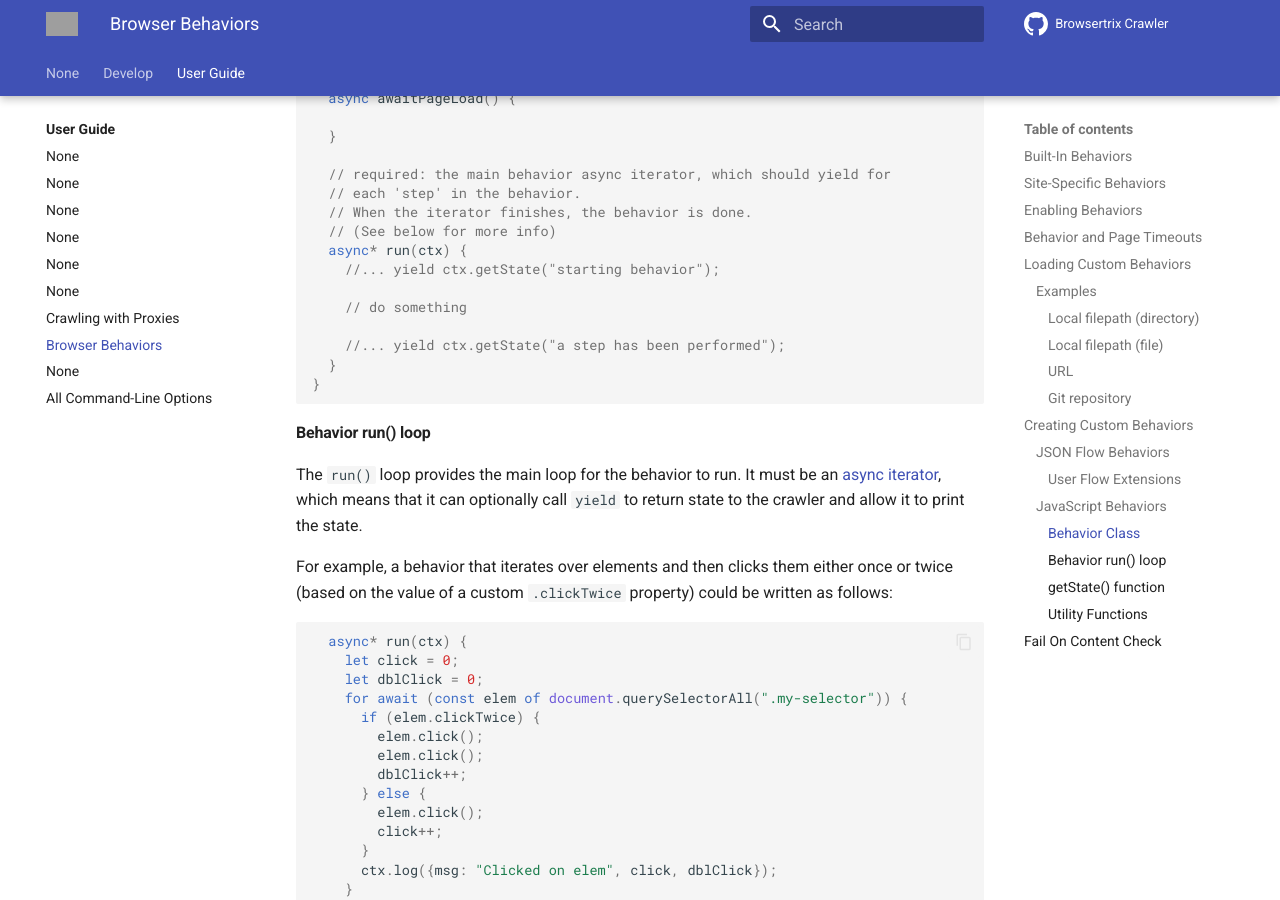
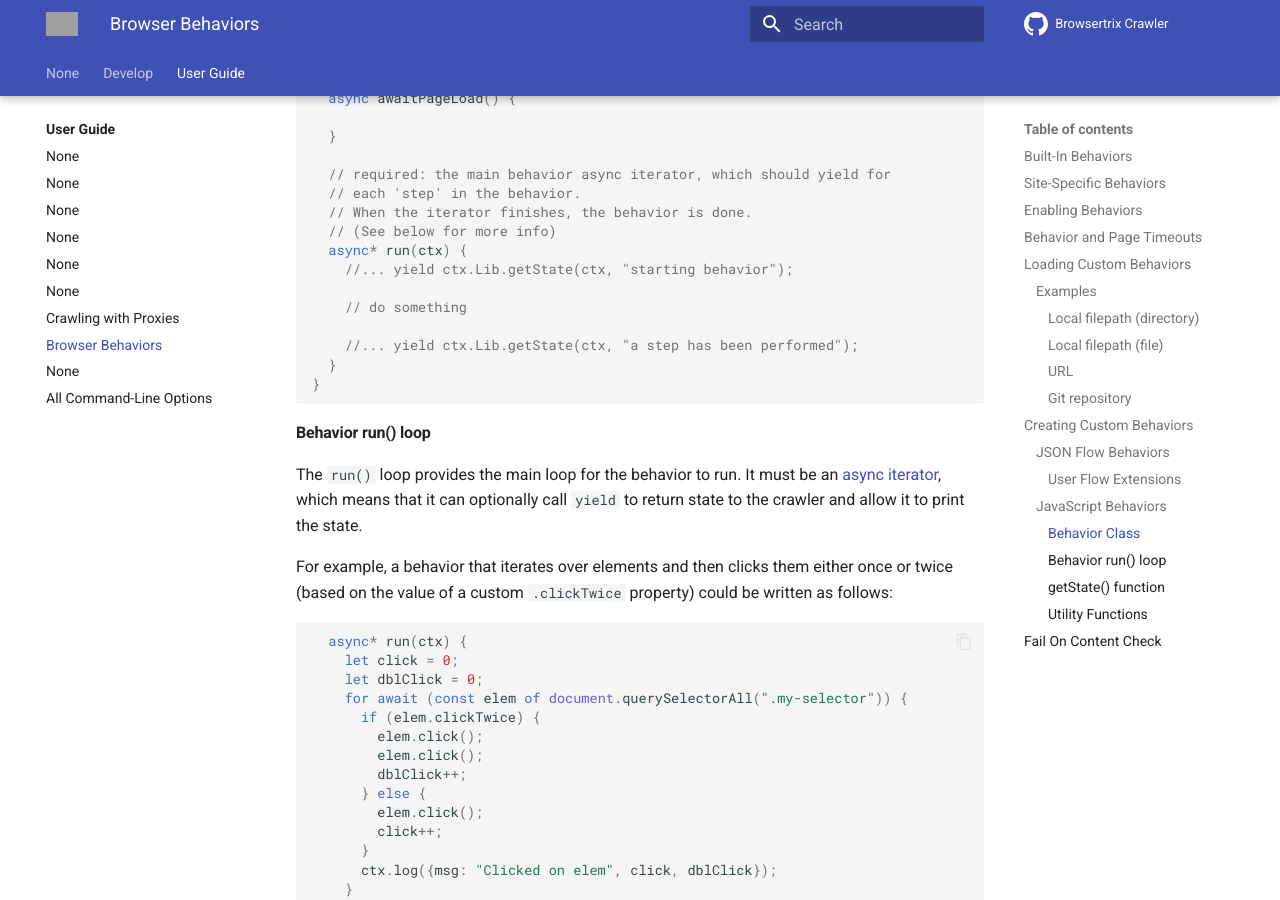
Before and after one commit to webrecorder/browsertrix-crawler, an MkDocs documentation site: the page built from docs/docs/user-guide/behaviors.md, in a window 1280 px wide and 900 px high, scrolled down 4500 px. Built offline with MkDocs 1.6.1 and Material for MkDocs 9.7.7, drawn with Linux system fonts in a browser that asks for light colours; comment, search, counter and statistics services are not loaded; grey boxes are pictures that could not be loaded.

Commit message:
Fix getState examples

````diff
--- a/docs/docs/user-guide/behaviors.md
+++ b/docs/docs/user-guide/behaviors.md
@@ -171,11 +171,11 @@
   // When the iterator finishes, the behavior is done.
   // (See below for more info)
   async* run(ctx) {
-    //... yield ctx.getState("starting behavior");
+    //... yield ctx.Lib.getState(ctx, "starting behavior");
 
     // do something
 
-    //... yield ctx.getState("a step has been performed");
+    //... yield ctx.Lib.getState(ctx, "a step has been performed");
   }
 }
 ```
@@ -249,10 +249,10 @@
       if (elem.clickTwice) {
         elem.click();
         elem.click();
-        yield Lib.getState("Double-Clicked on elem", "dblClick");
+        yield Lib.getState(ctx, "Double-Clicked on elem", "dblClick");
       } else {
         elem.click();
-        yield Lib.getState("Single-Clicked on elem", "click");
+        yield Lib.getState(ctx, "Single-Clicked on elem", "click");
       }
     }
   }
````
